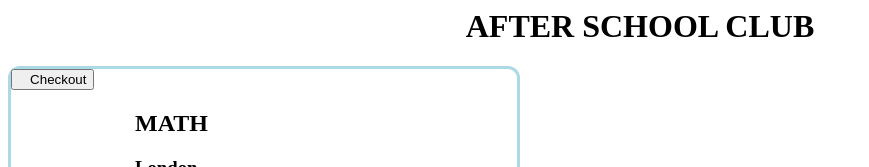
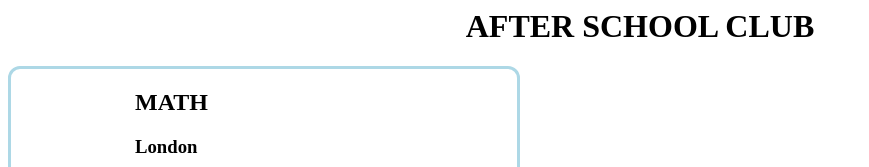
Before and after one commit to Beryl-18/VuejsGroupProject, a plain HTML site: page PetDepot.html in a window 1280 px wide. Shown: the top 167 px of the page, without its empty margins (0-869 px from the left). Drawn offline with nearby package versions, Linux system fonts and the light colour scheme.

Commit message:
removed the stupid button

```diff
--- a/PetDepot.html
+++ b/PetDepot.html
@@ -27,7 +27,6 @@
         </header>
 
         <div id="app" style="border-style: solid; width: 40%; border-radius: 12px; border-color: lightblue;" >
-            <button v-on:click="showCheckout">{{ cartItemCount }}&nbsp<span class="fa fa-shopping-cart" >&nbsp Checkout</span></button>
             <div class="column" >
                 <div class="row">
                 <figure>
```
